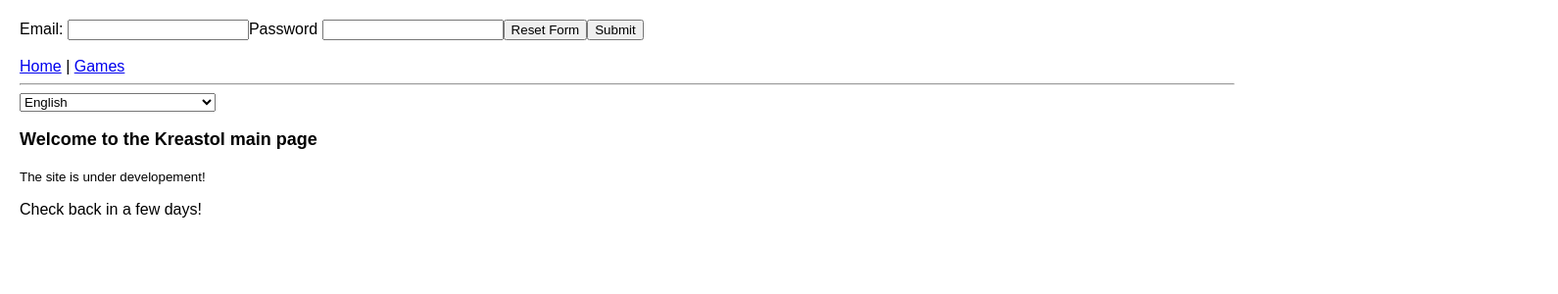
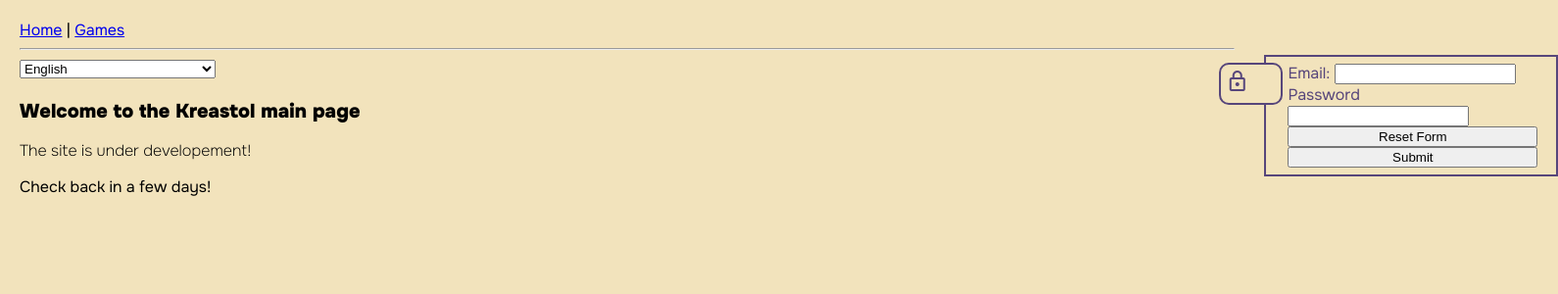
Before and after one commit to kreastol-club/kreastol-reloaded, a React (Create React App) app: page / in a window 1280 px wide. Shown: the top 300 px of the page at 98% size, 1590 px wide, since content can reach past the window. Built offline with nearby package versions, Linux system fonts and the light colour scheme.

Commit message:
added new style

```diff
--- a/compose/docker-compose.yml
+++ b/compose/docker-compose.yml
@@ -4,7 +4,7 @@ name: kreastol-reloaded
 
 services:
   kreastol-app:
-    image: kreastol-reloaded:1.3
+    image: kreastol-reloaded:1.5
     ports:
       - "8888:3000"
   db:
--- a/public/index.html
+++ b/public/index.html
@@ -15,29 +15,11 @@
       user's mobile device or desktop. See https://developers.google.com/web/fundamentals/web-app-manifest/
     -->
     <link rel="manifest" href="%PUBLIC_URL%/manifest.json" />
-    <!--
-      Notice the use of %PUBLIC_URL% in the tags above.
-      It will be replaced with the URL of the `public` folder during the build.
-      Only files inside the `public` folder can be referenced from the HTML.
-
-      Unlike "/favicon.ico" or "favicon.ico", "%PUBLIC_URL%/favicon.ico" will
-      work correctly both with client-side routing and a non-root public URL.
-      Learn how to configure a non-root public URL by running `npm run build`.
-    -->
+    <link rel="stylesheet" href="https://fonts.googleapis.com/css2?family=Material+Symbols+Outlined:opsz,wght,FILL,GRAD@20..48,100..700,0..1,-50..200" />
     <title>Kreastol Klub</title>
   </head>
   <body>
     <noscript>You need to enable JavaScript to run this app.</noscript>
     <div id="root"></div>
-    <!--
-      This HTML file is a template.
-      If you open it directly in the browser, you will see an empty page.
-
-      You can add webfonts, meta tags, or analytics to this file.
-      The build step will place the bundled scripts into the <body> tag.
-
-      To begin the development, run `npm start` or `yarn start`.
-      To create a production bundle, use `npm run build` or `yarn build`.
-    -->
   </body>
 </html>
--- a/src/Layout.jsx
+++ b/src/Layout.jsx
@@ -2,6 +2,7 @@ import {useCookies} from "react-cookie";
 import {useTranslation} from "react-i18next";
 import {useEffect} from "react";
 import MainNavigator from "./MainNavigator";
+import Login from "./pages/login";
 
 export default function Layout(props) {
     const [cookies, setCookie] = useCookies(["lang"]);
@@ -18,6 +19,7 @@ export default function Layout(props) {
             <main>
                 {props.children}
             </main>
+            <Login />
         </div>
     );
 }
--- a/src/MainNavigator.jsx
+++ b/src/MainNavigator.jsx
@@ -15,8 +15,6 @@ export default function MainNavigator() {
     return (
         <>
             <div className='navbar'>
-                <Login />
-                <br />
                 <Link to='/'>{t('home')}</Link> | <Link to='/game'>{t('games')}</Link>
             </div>
         </>
--- /dev/null
+++ b/src/css/base.css
@@ -0,0 +1,79 @@
+@import url('https://fonts.googleapis.com/css2?family=Onest:wght@200;400;900&display=swap');
+
+.material-symbols-outlined {
+    font-variation-settings: 'FILL' 0,
+    'wght' 400,
+    'GRAD' 0,
+    'opsz' 24
+}
+
+:root {
+
+    --dark-background: #2D2D2D;
+
+    --light-background: #f2e3bc;
+    --primary: #57467b;
+}
+
+
+* {
+    box-sizing: border-box;
+}
+
+body {
+    background: var(--light-background);
+    font-family: Onest, sans-serif;
+    margin: 20px;
+    padding: 0;
+    overflow-x: hidden;
+}
+
+h1, h2, h3, h4, h5 {
+    margin-top: 0;
+    font-weight: 900;
+
+}
+
+h1 {
+    font-size: 22px;
+}
+
+h2 {
+    font-size: 20px;
+}
+
+h3 {
+    font-size: 18px;
+}
+
+h4 {
+    font-size: 16px;
+}
+
+h5 {
+    font-size: 14px;
+}
+
+h6 {
+    font-size: 12px;
+}
+
+small, p {
+    font-size: 1em;
+}
+
+p {
+    font-weight: 400;
+}
+
+small {
+    font-weight: 200;
+}
+
+code {
+    font-size: 1.2em;
+}
+
+ul {
+    padding-inline-start: 20px;
+}
--- a/src/css/index.css
+++ b/src/css/index.css
@@ -1,60 +1,4 @@
-* {
-  box-sizing: border-box;
-}
-
-body {
-  font-family: sans-serif;
-  margin: 20px;
-  padding: 0;
-}
-
-h1 {
-  margin-top: 0;
-  font-size: 22px;
-}
-
-h2 {
-  margin-top: 0;
-  font-size: 20px;
-}
-
-h3 {
-  margin-top: 0;
-  font-size: 18px;
-}
-
-h4 {
-  margin-top: 0;
-  font-size: 16px;
-}
-
-h5 {
-  margin-top: 0;
-  font-size: 14px;
-}
-
-h6 {
-  margin-top: 0;
-  font-size: 12px;
-}
-
-code {
-  font-size: 1.2em;
-}
-
-ul {
-  padding-inline-start: 20px;
-}
-
-* {
-  box-sizing: border-box;
-}
-
-body {
-  font-family: sans-serif;
-  margin: 20px;
-  padding: 0;
-}
+@import "base.css";
 
 .square {
     background: #fff;
@@ -80,6 +24,7 @@ body {
 .status {
     margin-bottom: 10px;
 }
+
 .game {
     display: flex;
     flex-direction: row;
@@ -88,3 +33,41 @@ body {
 .game-info {
     margin-left: 20px;
 }
+
+.login-open {
+    border: var(--primary) 2px solid;
+    position: absolute;
+    margin-left: -3rem;
+    padding: .3rem;
+    border-radius: 10px;
+    color: var(--primary);
+    background: var(--light-background);
+    left: 0;
+    padding-right: 2rem;
+    transition: 0.5s;
+}
+
+.login-container {
+    width: 300px;
+    border: var(--primary) 2px solid;
+    background: var(--light-background);
+    color: var(--primary);
+    padding: .4rem;
+    margin-top: 3.5rem;
+    position: absolute;
+    right: -310px;
+    top: 0;
+    transition: 0.5s;
+}
+
+.login-container.active {
+    right: 0;
+}
+
+.login-container form {
+    position: relative;
+    display: flex;
+    flex-direction: column;
+    width: 90%;
+    margin-left: 1rem;
+}
--- a/src/pages/index.jsx
+++ b/src/pages/index.jsx
@@ -1,6 +1,7 @@
 import React, {useEffect} from "react";
 import {useTranslation} from "react-i18next";
 import {useCookies} from "react-cookie";
+import Login from "./login";
 
 const MainPage = () => {
     let {t, i18n} = useTranslation();
@@ -22,12 +23,12 @@ const MainPage = () => {
     return (
         <div>
             <select className="custom-select" style={{width: 200}} onChange={changeLanguageHandler}>
-                <option value="en">{t('english')}</option>
-                <option value="hu">{t('hungarian')}</option>
+                <option selected={cookies["lang"] === "en"} value="en">{t('english')}</option>
+                <option selected={cookies["lang"] === "hu"} value="hu">{t('hungarian')}</option>
             </select>
             <br/>
             <br/>
-            <h3>{t('welcome')}</h3>
+            <h2>{t('welcome')}</h2>
             <small>{t('under-developement')}</small>
 
             <p>{t('check-back')}</p>
--- a/src/pages/login.jsx
+++ b/src/pages/login.jsx
@@ -1,9 +1,10 @@
 import {useTranslation} from "react-i18next";
-import {useEffect} from "react";
+import {useEffect, useState} from "react";
 import {useCookies} from "react-cookie";
 
 export default function Login() {
     const [cookies, setCookie] = useCookies(["lang"]);
+    const [isOpen, setIsOpen] = useState(false);
     let {t, i18n} = useTranslation();
 
     useEffect(() => {
@@ -20,7 +21,15 @@ export default function Login() {
         console.log(formJson);
     }
 
+    function openLoginHandler() {
+        setIsOpen(!isOpen);
+    }
+
     return (
+        <div className={`login-container ${isOpen ? 'active' : ''}`}>
+            <div className={'login-open'} onClick={openLoginHandler}>
+                <span className={'material-symbols-outlined'}>lock</span>
+            </div>
             <form method="post" onSubmit={handleSubmit}>
                 <label>
                     Email: <input name="email"/>
@@ -31,5 +40,6 @@ export default function Login() {
                 <button type="reset">{t('reset-form')}</button>
                 <button type="submit">{t('submit')}</button>
             </form>
+        </div>
     );
 }
```
Also changed, not shown: src/css/App.css (indentation only). Lines whose indentation alone changed are shown as unchanged.
